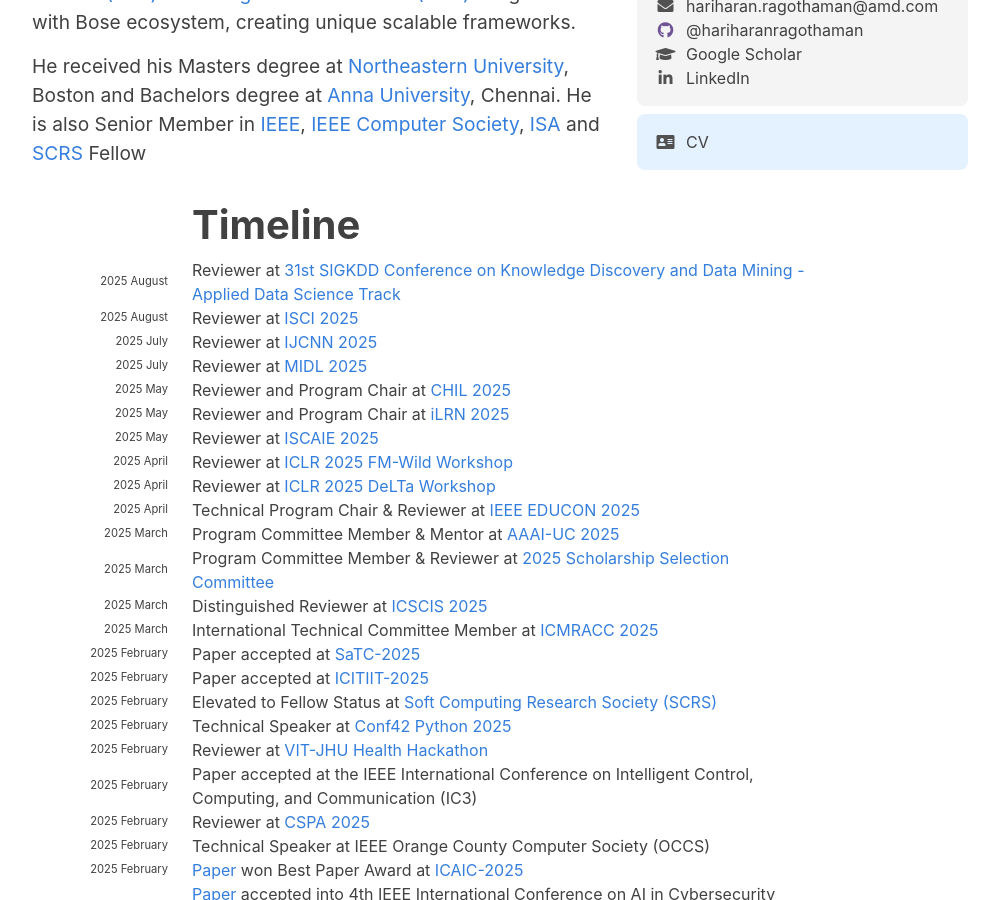
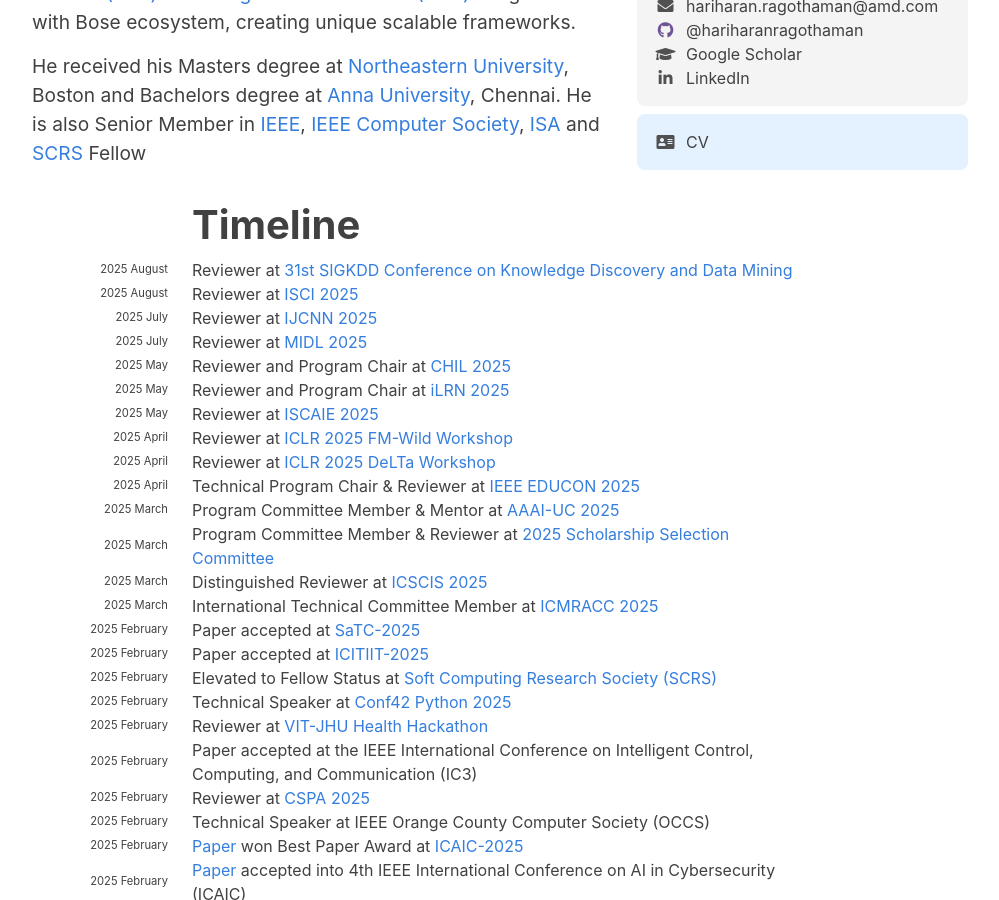
Before and after one commit to hariharanragothaman/hariharanragothaman.github.io, a Jekyll site: the page built from index.md, in a window 1280 px wide and 900 px high, scrolled down 642 px. Shown: the whole window, without its empty margins (140-1139 px from the left). Built offline with Jekyll 4.4.1, drawn with Linux system fonts in a browser that asks for light colours; nearby versions of some CDN libraries; some web fonts are replaced.

Commit message:
Polishes and Updates

```diff
--- a/_data/news.yaml
+++ b/_data/news.yaml
@@ -5,7 +5,7 @@
 #-------------------------------------------- August  ------------------------------------------------------------------------------------------------------------------------------------------------------
 - year: 2025
   year-extra: August
-  description: Reviewer at <a href="https://kdd2025.kdd.org/">31st SIGKDD Conference on Knowledge Discovery and Data Mining - Applied Data Science Track</a>
+  description: Reviewer at <a href="https://kdd2025.kdd.org/">31st SIGKDD Conference on Knowledge Discovery and Data Mining</a>
 
 
 - year: 2025
```
